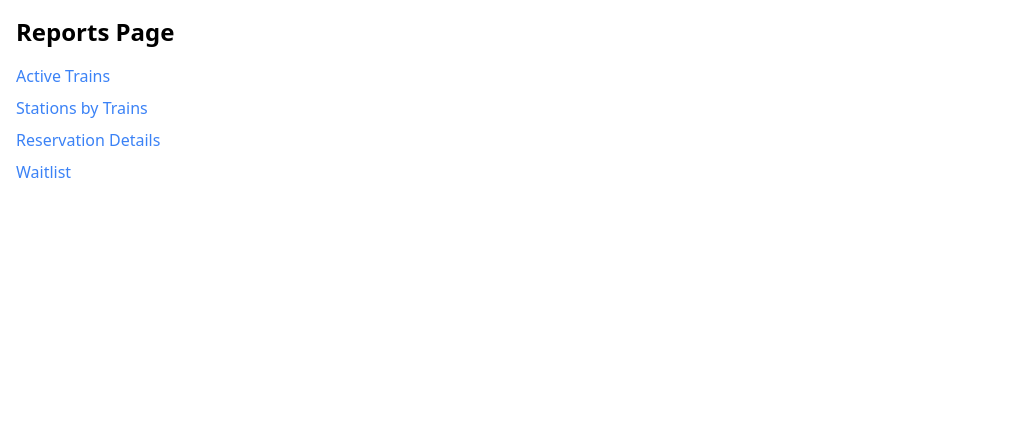
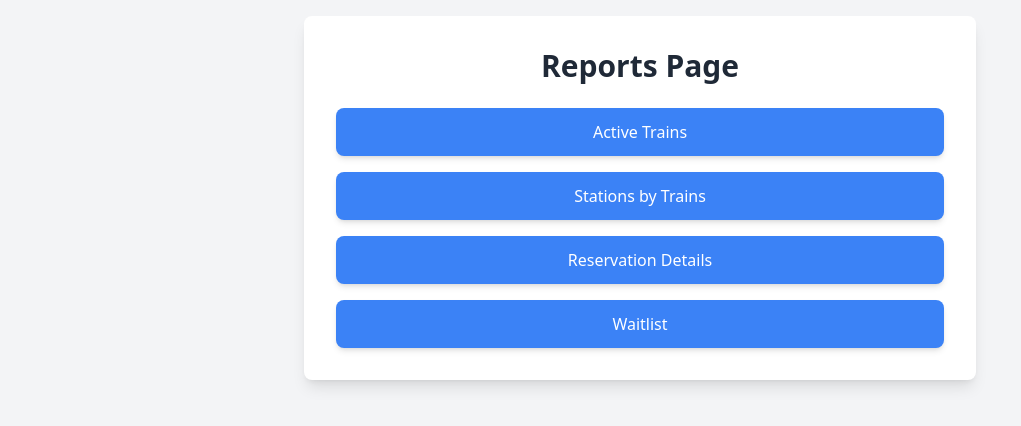
Before and after one commit to Razorback360/ics321-project, a Next.js app: page /report in a window 1280 px wide. Shown: the top 426 px of the page, without its empty margins (0-1021 px from the left). Built offline with nearby package versions, Linux system fonts and the light colour scheme.

Commit message:
some ui changes

```diff
--- a/src/pages/report/ActiveTrains.tsx
+++ b/src/pages/report/ActiveTrains.tsx
@@ -15,25 +15,46 @@ export default function ActiveTrains() {
   }, []);
 
   return (
-    <div className="p-4">
-      <h1 className="text-2xl font-bold mb-4">Active Train Schedules</h1>
+    <div className="flex flex-col items-center min-h-screen bg-gray-100 p-4">
+      <div className="max-w-4xl w-full">
+        <h1 className="text-3xl font-bold text-center text-gray-800 mb-6">
+          Active Train Schedules
+        </h1>
         {activeTrains.length > 0 ? (
-        <ul>
+          <div className="grid grid-cols-1 sm:grid-cols-2 gap-6">
             {activeTrains.map((schedule) => (
-            <li key={schedule.id} className="border p-4">
-              <p>Train: {schedule.train.nameEn}</p>
-              <p>
-                From: {schedule.fromStation.name} - To:{" "}
+              <div
+                key={schedule.id}
+                className="bg-white shadow-md rounded-lg p-6 border border-gray-200"
+              >
+                <h2 className="text-xl font-semibold text-gray-700 mb-4">
+                  {schedule.train.nameEn}
+                </h2>
+                <p className="text-gray-600">
+                  <span className="font-medium">From:</span>{" "}
+                  {schedule.fromStation.name}
+                </p>
+                <p className="text-gray-600">
+                  <span className="font-medium">To:</span>{" "}
                   {schedule.toStation.name}
                 </p>
-              <p>Depart: {new Date(schedule.departTime).toLocaleString()}</p>
-              <p>Arrival: {new Date(schedule.arrivalTime).toLocaleString()}</p>
-            </li>
+                <p className="text-gray-600">
+                  <span className="font-medium">Depart:</span>{" "}
+                  {new Date(schedule.departTime).toLocaleString()}
+                </p>
+                <p className="text-gray-600">
+                  <span className="font-medium">Arrival:</span>{" "}
+                  {new Date(schedule.arrivalTime).toLocaleString()}
+                </p>
+              </div>
             ))}
-        </ul>
+          </div>
         ) : (
-        <p>No active trains found.</p>
+          <p className="text-center text-gray-600 text-lg">
+            No active trains found.
+          </p>
         )}
+      </div>
     </div>
   );
 }
--- a/src/pages/report/index.tsx
+++ b/src/pages/report/index.tsx
@@ -1,34 +1,50 @@
 import Link from "next/link";
 import React from "react";
 
-const index = () => {
+const Index = () => {
   return (
-    <div className="p-4">
-      <h1 className="text-2xl font-bold mb-4">Reports Page</h1>
-      <ul className="space-y-2">
+    <div className="flex flex-col items-center min-h-screen bg-gray-100 p-4">
+      <div className="bg-white p-8 rounded-lg shadow-lg max-w-2xl w-full">
+        <h1 className="text-3xl font-bold text-center text-gray-800 mb-6">
+          Reports Page
+        </h1>
+        <ul className="space-y-4">
           <li>
-          <Link href="/report/ActiveTrains" className="text-blue-500">
+            <Link
+              href="/report/ActiveTrains"
+              className="block w-full px-4 py-3 bg-blue-500 text-white rounded-lg shadow-md hover:bg-blue-600 text-center"
+            >
               Active Trains
             </Link>
           </li>
           <li>
-          <Link href="/report/Stations" className="text-blue-500">
+            <Link
+              href="/report/Stations"
+              className="block w-full px-4 py-3 bg-blue-500 text-white rounded-lg shadow-md hover:bg-blue-600 text-center"
+            >
               Stations by Trains
             </Link>
           </li>
           <li>
-          <Link href="/report/ReservationDetails" className="text-blue-500">
+            <Link
+              href="/report/ReservationDetails"
+              className="block w-full px-4 py-3 bg-blue-500 text-white rounded-lg shadow-md hover:bg-blue-600 text-center"
+            >
               Reservation Details
             </Link>
           </li>
           <li>
-          <Link href="/report/Waitlist" className="text-blue-500">
+            <Link
+              href="/report/Waitlist"
+              className="block w-full px-4 py-3 bg-blue-500 text-white rounded-lg shadow-md hover:bg-blue-600 text-center"
+            >
               Waitlist
             </Link>
           </li>
         </ul>
       </div>
+    </div>
   );
 };
 
-export default index;
+export default Index;
```
Lines whose indentation alone changed are shown as unchanged.
